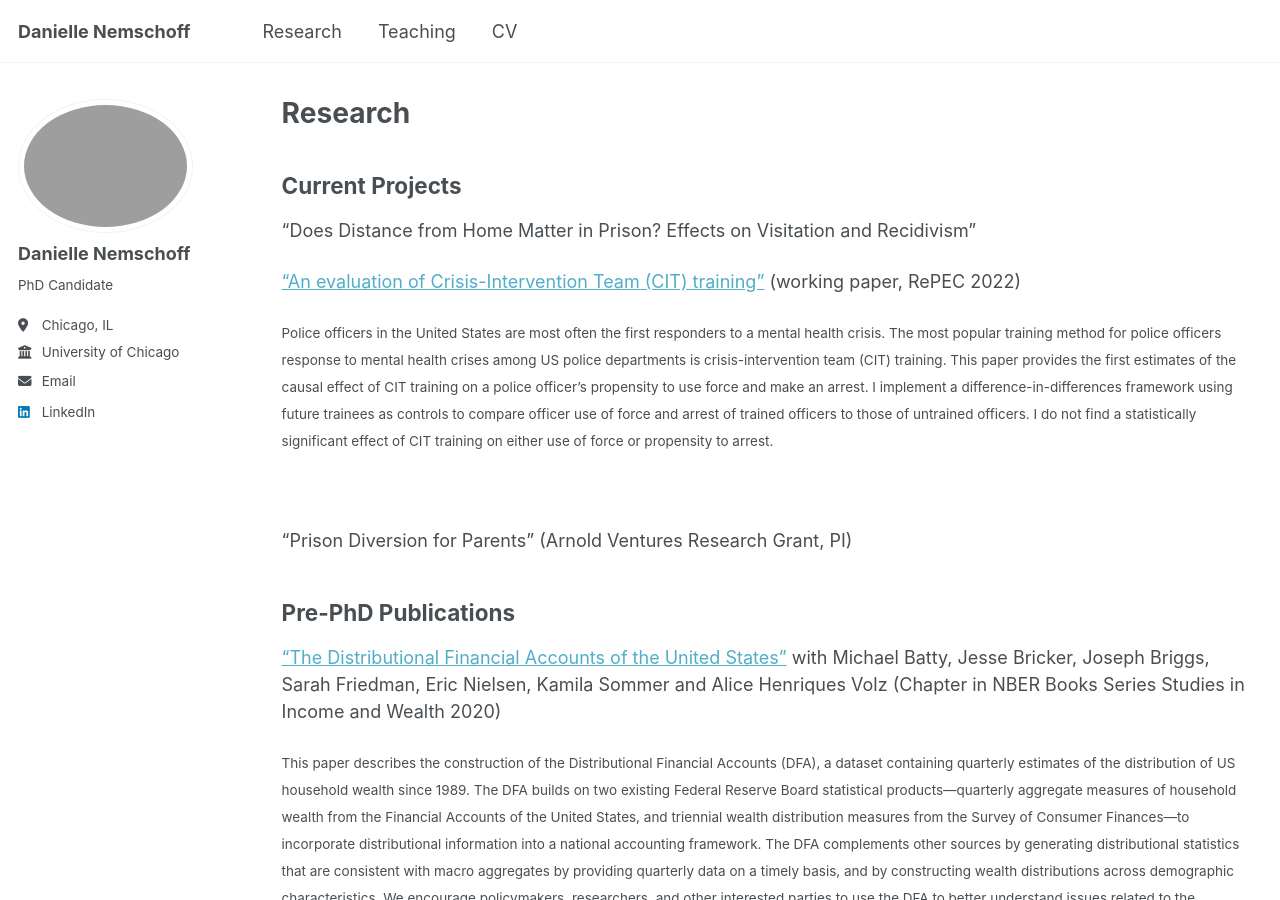
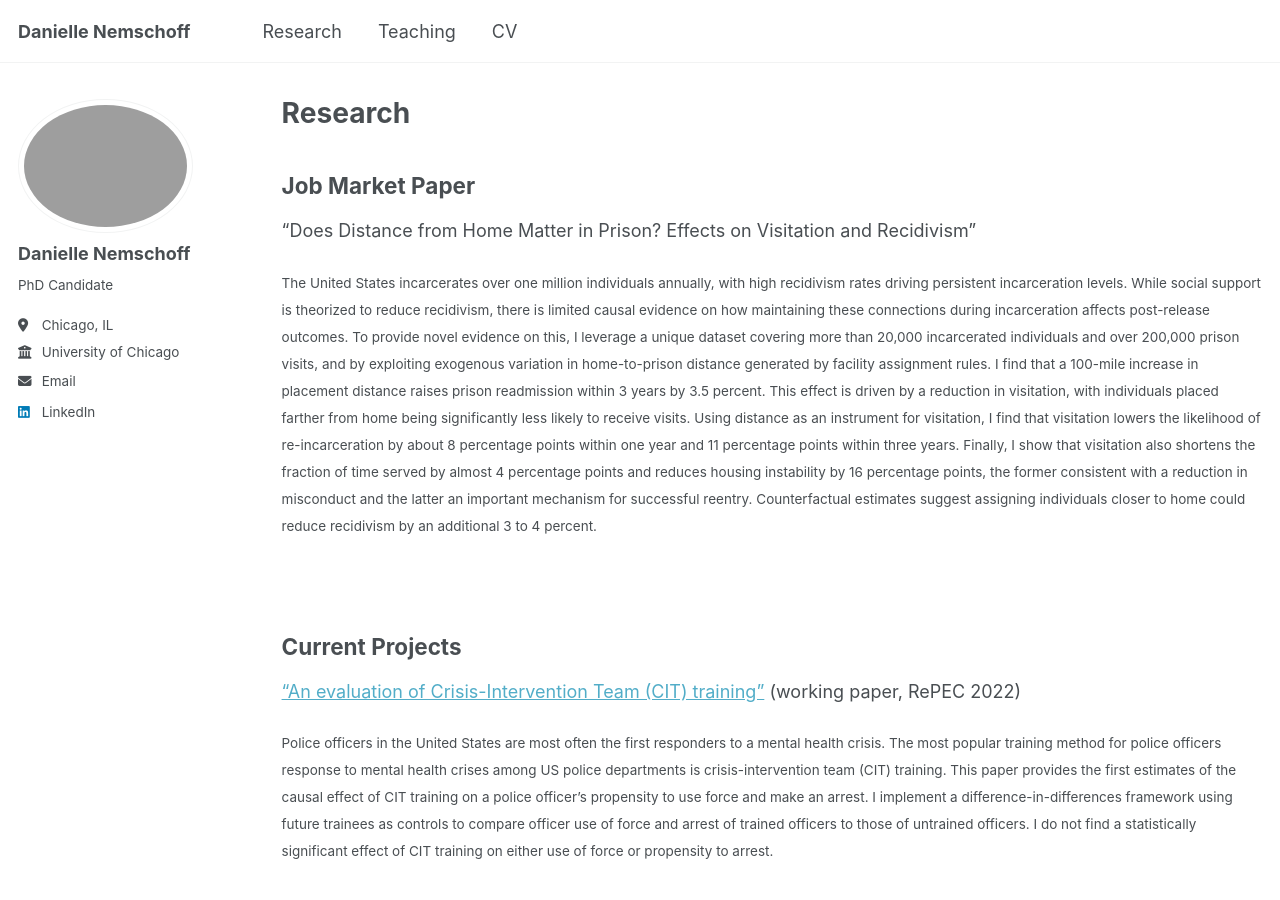
Before and after one commit to daniellenemschoff/daniellenemschoff.github.io, a Jekyll site: the page built from _pages/research.md, in a window 1280 px wide and 900 px high. Built offline with Jekyll 4.4.1, drawn with Linux system fonts in a browser that asks for light colours.

Commit message:
Update research.md

```diff
--- a/_pages/research.md
+++ b/_pages/research.md
@@ -4,9 +4,11 @@ title: "Research"
 permalink: /research/
 author_profile: true
 ---
+## Job Market Paper ##
+"Does Distance from Home Matter in Prison? Effects on Visitation and Recidivism"<br/>
+ <p><small>The United States incarcerates over one million individuals annually, with high recidivism rates driving persistent incarceration levels. While social support is theorized to reduce recidivism, there is limited causal evidence on how maintaining these connections during incarceration affects post-release outcomes. To provide novel evidence on this, I leverage a unique dataset covering more than 20,000 incarcerated individuals and over 200,000 prison visits, and by exploiting exogenous variation in home-to-prison distance generated by facility assignment rules. I find that a 100-mile increase in placement distance raises prison readmission within 3 years by 3.5 percent. This effect is driven by a reduction in visitation, with individuals placed farther from home being significantly less likely to receive visits. Using distance as an instrument for visitation, I find that visitation lowers the likelihood of re-incarceration by about 8 percentage points within one year and 11 percentage points within three years. Finally, I show that visitation also shortens the fraction of time served by almost 4 percentage points and reduces housing instability by 16 percentage points, the former consistent with a reduction in misconduct and the latter an important mechanism for successful reentry. Counterfactual estimates suggest assigning individuals closer to home could reduce recidivism by an additional 3 to 4 percent. </small></p><br/>
+
 ## Current Projects ##
-"Does Distance from Home Matter in Prison? Effects on Visitation and Recidivism"<br/>
-
 ["An evaluation of Crisis-Intervention Team (CIT) training"](https://mpra.ub.uni-muenchen.de/114948/1/MPRA_paper_114948.pdf) (working paper, RePEC 2022)<br/>
  <p><small>Police officers in the United States are most often the first responders to a mental health crisis. The most popular training method for police officers response to mental health crises among US police departments is crisis-intervention team (CIT) training. This paper provides the first estimates of the causal effect of CIT training on a police officer’s propensity to use force and make an arrest. I implement a difference-in-differences framework using future trainees as controls to compare officer use of force and arrest of trained officers to those of untrained officers. I do not find a statistically significant effect of CIT training on either use of force or propensity to arrest.</small></p><br/>
 
```
